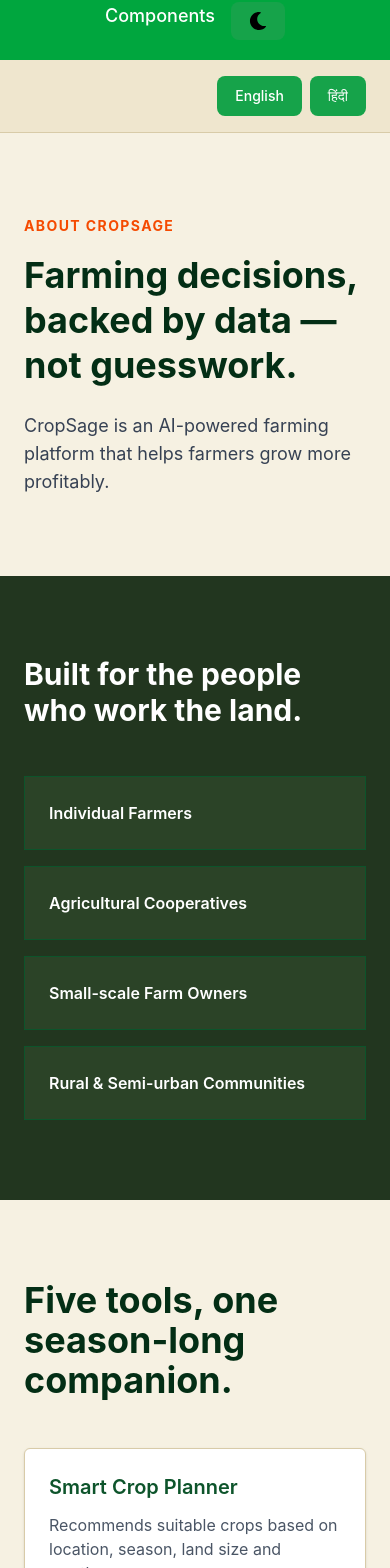
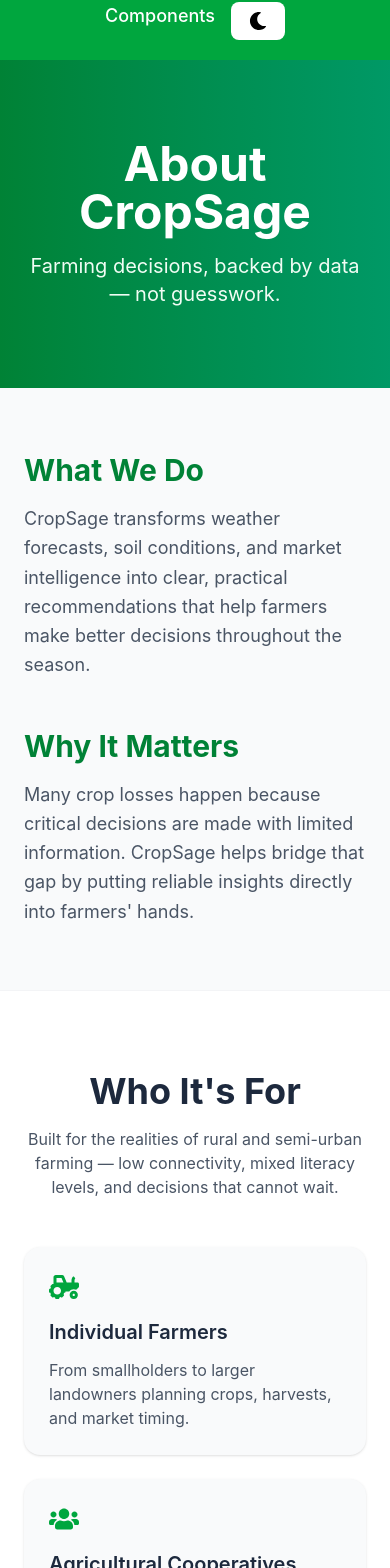
Before and after one commit to viv-techcode/CropSage, a React app in the folder frontend/: page /about in a window 390 px wide. Shown: the part 114-1682 px from the top of the page. Built offline with nearby package versions, Linux system fonts and the light colour scheme; the HTML template or start-up script is replaced by a standard one.

Commit message:
fear(about):redisgn About page with responsive sections and theme support

```diff
--- a/frontend/src/context/ThemeContext.jsx
+++ b/frontend/src/context/ThemeContext.jsx
@@ -21,7 +21,10 @@
         toggleTheme,
       }}
     >
-      <div className={theme}>{children}</div>
+
+      <div className={theme === "dark" ? "dark" : ""}>
+  {children}
+</div>
     </ThemeContext.Provider>
   );
 }
--- a/frontend/src/index.css
+++ b/frontend/src/index.css
@@ -1,4 +1,6 @@
 @import "tailwindcss";
+
+@custom-variant dark (&:where(.dark, .dark *));
 
 .light {
   background-color: white;
--- a/frontend/src/pages/About.jsx
+++ b/frontend/src/pages/About.jsx
@@ -1,193 +1,221 @@
-import { useState } from "react";
 import Navbar from "../components/Navbar";
 import Footer from "../components/Footer";
+import { useTheme } from "../context/ThemeContext";
+import {
+  FaSeedling,
+  FaChartLine,
+  FaCalculator,
+  FaRobot,
+  FaCloudSunRain,
+  FaUsers,
+  FaTractor,
+  FaGlobeAsia,
+} from "react-icons/fa";
 
 function About() {
-  const [lang, setLang] = useState("en");
+  const { theme } = useTheme();
+const darkMode = theme === "dark";
 
-  const content = {
-    en: {
-      title: "Farming decisions, backed by data — not guesswork.",
-      subtitle:
-        "CropSage is an AI-powered farming platform that helps farmers grow more profitably.",
-      audienceTitle: "Built for the people who work the land.",
-      audience: [
-        "Individual Farmers",
-        "Agricultural Cooperatives",
-        "Small-scale Farm Owners",
-        "Rural & Semi-urban Communities",
-      ],
-      features: [
+console.log("About Theme:", theme);
+  const features = [
     {
+      icon: <FaSeedling />,
       title: "Smart Crop Planner",
-          desc: "Recommends suitable crops based on location, season, land size and weather.",
+      description:
+        "Recommends the most suitable crops based on your location, land size, season, weather patterns, and historical agricultural data.",
     },
     {
+      icon: <FaChartLine />,
       title: "Market Price Intelligence",
-          desc: "Real-time mandi and market prices with trend analysis.",
+      description:
+        "Real-time mandi and market prices help you compare markets, track trends, and identify the best selling opportunities.",
     },
     {
+      icon: <FaCalculator />,
       title: "Harvest Profit Calculator",
-          desc: "Estimate earnings using yield, costs and market prices.",
+      description:
+        "Estimate expected earnings by combining cultivation costs, projected yield, and market prices across multiple crop options.",
     },
     {
+      icon: <FaRobot />,
       title: "AI Farm Assistant",
-          desc: "Personalized farming guidance in simple language.",
+      description:
+        "Get simple answers and personalized farming guidance on crops, market trends, farming practices, and risk management.",
     },
     {
+      icon: <FaCloudSunRain />,
       title: "Weather Risk Alerts",
-          desc: "Warnings for heavy rainfall, storms and heatwaves.",
+      description:
+        "Receive alerts for heavy rainfall, storms, heatwaves, and other weather risks along with preventive recommendations.",
     },
-      ],
-      quote:
-        "Every season, farmers make dozens of decisions with too little information. CropSage exists to put that information back in their hands.",
-    },
+  ];
 
-    hi: {
-      title: "खेती के फ़ैसले, अब अंदाज़े पर नहीं — डेटा पर आधारित।",
-      subtitle:
-        "CropSage किसानों को बेहतर मुनाफ़े के साथ खेती करने में मदद करता है।",
-      audienceTitle: "ज़मीन पर मेहनत करने वालों के लिए बनाया गया।",
-      audience: [
-        "व्यक्तिगत किसान",
-        "कृषि सहकारी समितियाँ",
-        "छोटे फ़ार्म मालिक",
-        "ग्रामीण समुदाय",
-      ],
-      features: [
+  const users = [
     {
-          title: "स्मार्ट क्रॉप प्लानर",
-          desc: "स्थान, मौसम और ज़मीन के आधार पर फ़सल सुझाव।",
+      icon: <FaTractor />,
+      title: "Individual Farmers",
+      description:
+        "From smallholders to larger landowners planning crops, harvests, and market timing.",
     },
     {
-          title: "मार्केट प्राइस इंटेलिजेंस",
-          desc: "रियल-टाइम मंडी भाव और बाज़ार विश्लेषण।",
+      icon: <FaUsers />,
+      title: "Agricultural Cooperatives",
+      description:
+        "Coordinate planning, production, and market access across multiple member farms.",
     },
     {
-          title: "हार्वेस्ट प्रॉफिट कैलकुलेटर",
-          desc: "लागत, उपज और बाज़ार मूल्य से लाभ का अनुमान।",
+      icon: <FaSeedling />,
+      title: "Small-Scale Farm Owners",
+      description:
+        "Manage costs, improve profitability, and reduce risks with data-driven decisions.",
     },
     {
-          title: "AI फ़ार्म असिस्टेंट",
-          desc: "सरल भाषा में कृषि मार्गदर्शन।",
+      icon: <FaGlobeAsia />,
+      title: "Rural & Semi-Urban Communities",
+      description:
+        "Access reliable agricultural information where every decision can impact seasonal income.",
     },
-        {
-          title: "वेदर रिस्क अलर्ट",
-          desc: "बारिश, लू और तूफ़ान की चेतावनी।",
-        },
-      ],
-      quote:
-        "CropSage किसानों को उनकी भाषा में सही जानकारी पहुँचाने के लिए बनाया गया है।",
-    },
-  };
-
-  const t = content[lang];
+  ];
 
   return (
-    <>
+    <div>
       <Navbar />
 
-      <main className="bg-[#F6F1E2] text-[#21261C] min-h-screen">
-        {/* Language Switcher */}
-        <section className="border-b border-[#D8CBA8] bg-[#EFE6CE]">
-          <div className="max-w-6xl mx-auto px-6 py-4 flex justify-end">
-            <div className="flex gap-2 flex-wrap">
-              <button
-                onClick={() => setLang("en")}
-                className={`px-4 py-2 rounded-full text-sm font-medium ${
-                  lang === "en"
-                    ? "bg-green-800 text-white"
-                    : "bg-white border"
-                }`}
-              >
-                English
-              </button>
 
-              <button
-                onClick={() => setLang("hi")}
-                className={`px-4 py-2 rounded-full text-sm font-medium ${
-                  lang === "hi"
-                    ? "bg-green-800 text-white"
-                    : "bg-white border"
-                }`}
-              >
-                हिंदी
-              </button>
+
+      {/* Main Content Wrapper */}
+      <div className="bg-gray-50 dark:bg-slate-900 text-slate-800 dark:text-slate-100 min-h-screen transition-colors duration-300">
+
+        {/* Hero Section */}
+        <section className="bg-gradient-to-r from-green-700 to-emerald-600 dark:from-emerald-900 dark:to-teal-950 text-white py-20 transition-all duration-300">
+          <div className="max-w-7xl mx-auto px-6 text-center">
+            <h1 className="text-5xl font-bold mb-4">About CropSage</h1>
+            <p className="text-xl max-w-3xl mx-auto text-green-50 dark:text-emerald-200">
+              Farming decisions, backed by data — not guesswork.
+            </p>
+          </div>
+        </section>
+
+        {/* Intro Section */}
+        <section className="max-w-7xl mx-auto px-6 py-16">
+          <div className="grid md:grid-cols-2 gap-12">
+            <div>
+              <h2 className="text-3xl font-bold mb-4 text-green-700 dark:text-emerald-400">What We Do</h2>
+              <p className="text-gray-600 dark:text-slate-300 text-lg leading-relaxed">
+                CropSage transforms weather forecasts, soil conditions, and
+                market intelligence into clear, practical recommendations that
+                help farmers make better decisions throughout the season.
+              </p>
+            </div>
+
+            <div>
+              <h2 className="text-3xl font-bold mb-4 text-green-700 dark:text-emerald-400">Why It Matters</h2>
+              <p className="text-gray-600 dark:text-slate-300 text-lg leading-relaxed">
+                Many crop losses happen because critical decisions are made with
+                limited information. CropSage helps bridge that gap by putting
+                reliable insights directly into farmers' hands.
+              </p>
             </div>
           </div>
         </section>
 
-        {/* Hero */}
-        <section className="max-w-6xl mx-auto px-6 py-20">
-          <span className="uppercase tracking-widest text-orange-600 text-sm font-bold">
-            About CropSage
-          </span>
-
-          <h1 className="text-4xl md:text-6xl font-bold mt-4 max-w-4xl leading-tight text-green-950">
-            {t.title}
-          </h1>
-
-          <p className="mt-6 text-lg text-gray-700 max-w-3xl">
-            {t.subtitle}
-          </p>
-        </section>
-
-        {/* Audience */}
-        <section className="bg-[#22361F] py-20">
-          <div className="max-w-6xl mx-auto px-6">
-            <h2 className="text-3xl md:text-4xl font-bold text-white mb-12">
-              {t.audienceTitle}
+        {/* Who it's for */}
+        <section className="bg-white dark:bg-slate-800/50 py-20 border-y border-gray-100 dark:border-slate-800 transition-colors duration-300">
+          <div className="max-w-7xl mx-auto px-6">
+            <h2 className="text-4xl font-bold text-center mb-4 text-slate-800 dark:text-white">
+              Who It's For
             </h2>
 
-            <div className="grid md:grid-cols-2 lg:grid-cols-4 gap-4">
-              {t.audience.map((item, index) => (
+            <p className="text-center text-gray-600 dark:text-slate-300 max-w-3xl mx-auto mb-12">
+              Built for the realities of rural and semi-urban farming — low
+              connectivity, mixed literacy levels, and decisions that cannot
+              wait.
+            </p>
+
+            <div className="grid md:grid-cols-2 lg:grid-cols-4 gap-6">
+              {users.map((user, index) => (
                 <div
                   key={index}
-                  className="bg-[#2B4327] p-6 border border-green-900"
+                  className="bg-gray-50 dark:bg-slate-800 rounded-2xl p-6 shadow-sm hover:shadow-md dark:hover:shadow-black/30 border border-transparent dark:border-slate-700/50 transition-all"
                 >
-                  <h3 className="text-white font-semibold">{item}</h3>
+                  <div className="text-3xl text-green-600 dark:text-emerald-400 mb-4">
+                    {user.icon}
+                  </div>
+                  <h3 className="text-xl font-semibold mb-3 text-slate-800 dark:text-slate-100">
+                    {user.title}
+                  </h3>
+                  <p className="text-gray-600 dark:text-slate-300">{user.description}</p>
                 </div>
               ))}
             </div>
           </div>
         </section>
 
-        {/* Features */}
-        <section className="max-w-6xl mx-auto px-6 py-20">
-          <h2 className="text-4xl font-bold text-green-950 mb-12">
-            Five tools, one season-long companion.
+        {/* Features / Tools Section */}
+        <section className="py-20">
+          <div className="max-w-7xl mx-auto px-6">
+            <h2 className="text-4xl font-bold text-center mb-4 text-slate-800 dark:text-white">
+              Five Tools. One Smarter Growing Season.
             </h2>
 
-          <div className="grid md:grid-cols-2 lg:grid-cols-3 gap-6">
-            {t.features.map((feature, index) => (
+            <p className="text-center text-gray-600 dark:text-slate-300 max-w-3xl mx-auto mb-14">
+              From crop selection to harvest planning, CropSage combines
+              intelligent recommendations, market insights, and weather awareness
+              into one unified farming platform.
+            </p>
+
+            <div className="grid md:grid-cols-2 lg:grid-cols-3 gap-8">
+              {features.map((feature, index) => (
                 <div
                   key={index}
-                className="bg-white border border-[#D8CBA8] p-6 rounded-md shadow-sm hover:shadow-md transition"
+                  className="bg-white dark:bg-slate-800 rounded-2xl shadow-md dark:shadow-black/20 p-8 border border-transparent dark:border-slate-700/50 hover:shadow-lg dark:hover:shadow-black/40 transition-all"
                 >
-                <h3 className="text-xl font-semibold text-green-900 mb-3">
+                  <div className="text-4xl text-green-600 dark:text-emerald-400 mb-4">
+                    {feature.icon}
+                  </div>
+
+                  <h3 className="text-2xl font-semibold mb-3 text-slate-800 dark:text-slate-100">
                     {feature.title}
                   </h3>
 
-                <p className="text-gray-600">{feature.desc}</p>
+                  <p className="text-gray-600 dark:text-slate-300 leading-relaxed">
+                    {feature.description}
+                  </p>
                 </div>
               ))}
             </div>
+          </div>
         </section>
 
-        {/* Mission */}
-        <section className="bg-[#EFE6CE] border-y border-[#D8CBA8]">
-          <div className="max-w-4xl mx-auto px-6 py-20 text-center">
-            <blockquote className="text-2xl md:text-3xl font-serif text-green-950 leading-relaxed">
-              "{t.quote}"
+        {/* Quote Section */}
+        <section className="bg-green-700 dark:bg-emerald-900 text-white py-20 transition-colors duration-300">
+          <div className="max-w-4xl mx-auto px-6 text-center">
+            <blockquote className="text-3xl font-medium leading-relaxed italic">
+              "Every season brings critical decisions. CropSage helps farmers make
+              them with confidence through data-driven insights, market intelligence,
+              and timely guidance."
             </blockquote>
 
-            <p className="mt-6 text-gray-600">— CropSage Team</p>
+            <p className="mt-6 text-green-100 dark:text-emerald-200 text-lg">
+              — The CropSage Team
+            </p>
           </div>
         </section>
-      </main>
+
+        {/* Closing Title Wrapper */}
+        <section className="py-20 text-center max-w-4xl mx-auto px-6">
+          <h2 className="text-4xl font-bold mb-4 text-green-700 dark:text-emerald-400">
+            CropSage
+          </h2>
+
+          <p className="text-xl text-gray-600 dark:text-slate-300">
+            AI-powered farming for smarter agricultural decisions.
+          </p>
+        </section>
+      </div>
 
       <Footer />
-    </>
+    </div>
   );
 }
 
```
Lines whose indentation alone changed are shown as unchanged.
